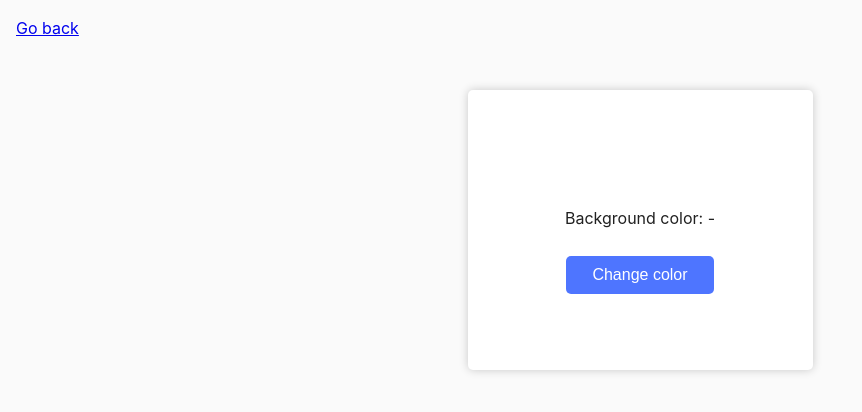
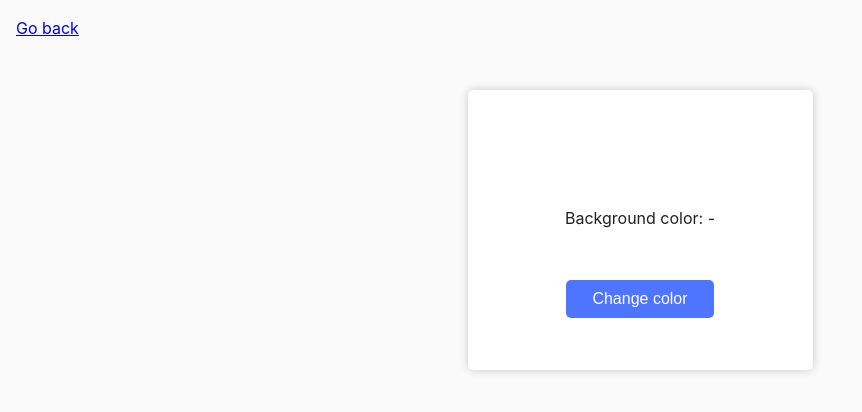
Before and after one commit to VladyslavPiatak/goit-js-hw-07, a plain HTML site: page task-5.html in a window 1280 px wide. Shown: the whole page, without its empty margins (0-862 px from the left). Drawn offline with Linux system fonts and the light colour scheme.

Commit message:
Update style.css

```diff
--- a/css/style.css
+++ b/css/style.css
@@ -125,6 +125,10 @@ input {
     width: 345px;
     height: 280px;
 }
+.widget p {
+    display: block;
+    height: 48px;
+}
 
 #controls {
     width: 500px;
```
